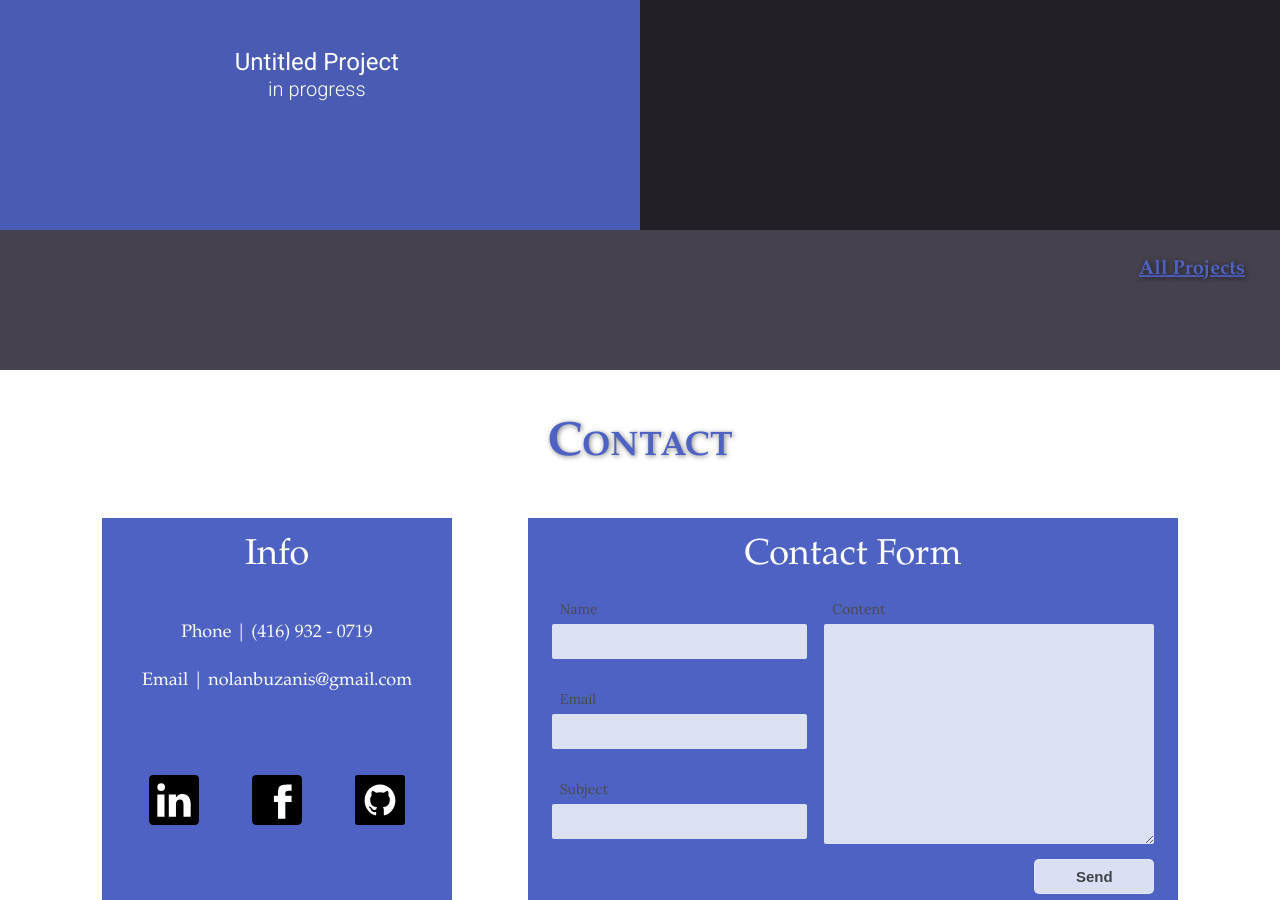
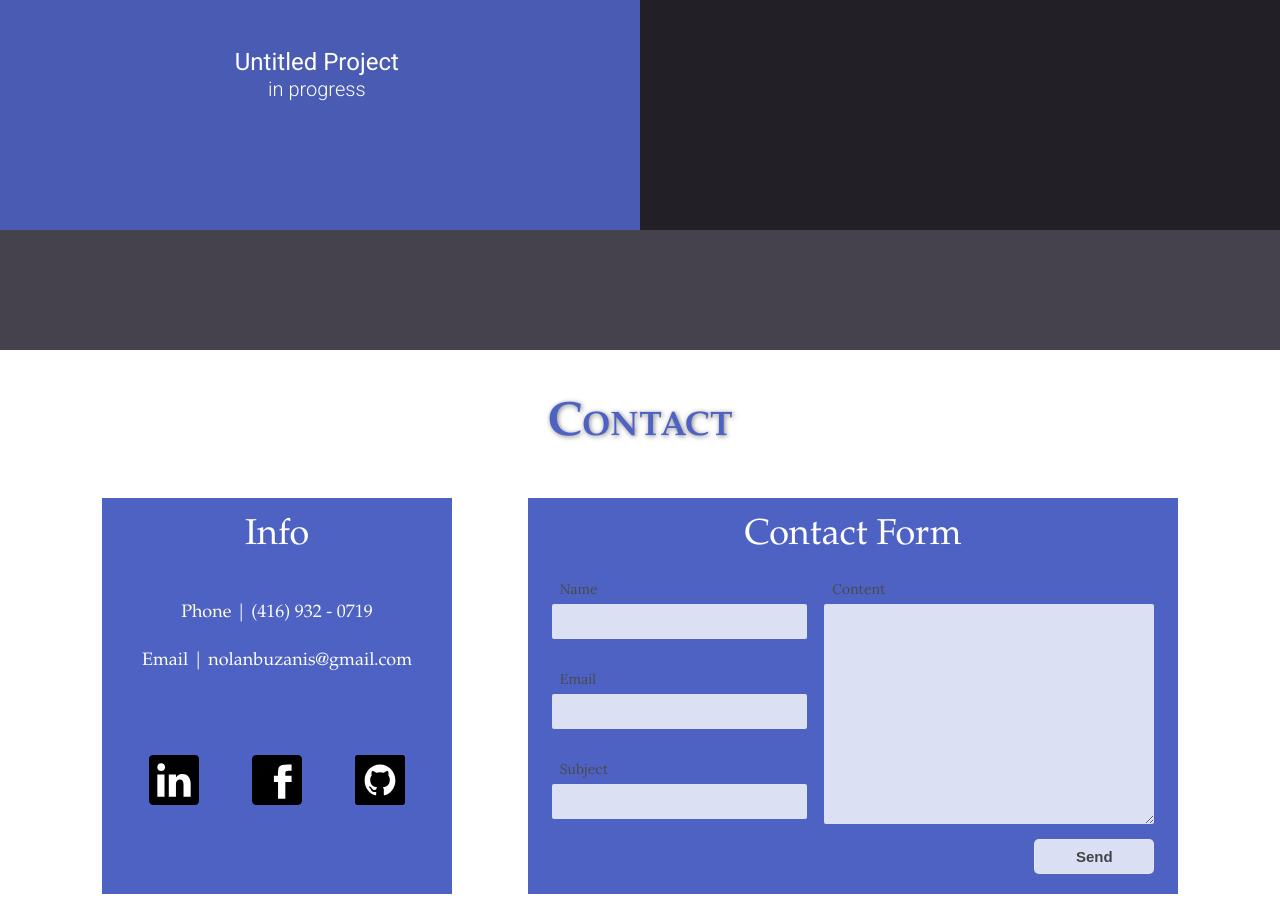
Before and after one commit to nBuze/Portfolio-Site, a Jekyll site: the page built from index.html, in a window 1280 px wide and 900 px high, scrolled down 2341 px. Built offline with Jekyll 4.4.1, drawn with Linux system fonts in a browser that asks for light colours; Markdown is read by kramdown in place of the engine named in the settings.

Commit message:
Remove all projects link in project section

```diff
--- a/_includes/gallery.html
+++ b/_includes/gallery.html
@@ -52,6 +52,7 @@
         </a>
     </div>
     <div class="projects-link">
-        <a href="#" class="allprojects">All Projects</a>
+        <!--          <a href="#" class="allprojects">All Projects</a>         -->
+
     </div>
 </section>
```
